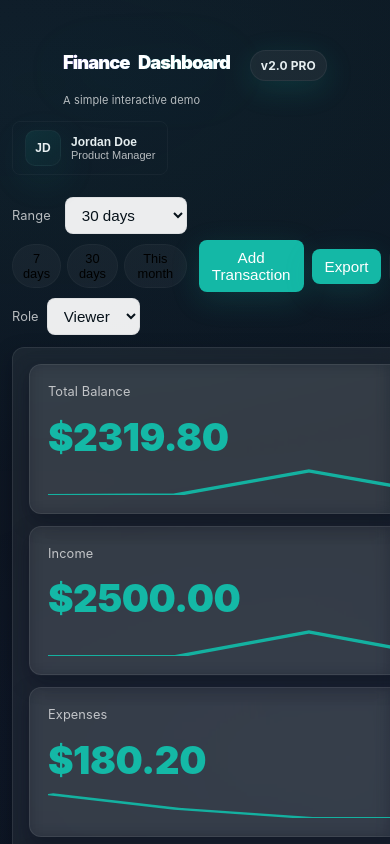
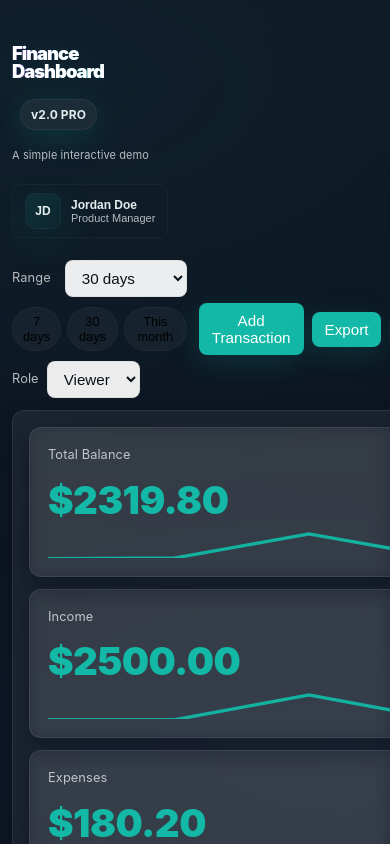
Before and after one commit to abhigyan7731/Finance-Dashboard-UI, a Next.js app: page / in a window 390 px wide. Shown: the top 844 px of the page. Built offline with nearby package versions, Linux system fonts and the light colour scheme.

Commit message:
Add hot-update files for webpack and Header component
- Created new hot-update files for the Header component and webpack runtime.
- Implemented eval-source-map for development purposes in the generated files.
- Updated Header component to include new state management and rendering logic.

```diff
--- a/src/components/Header.jsx
+++ b/src/components/Header.jsx
@@ -15,17 +15,15 @@ export default function Header(){
   }
 
   return (
-    <header className="fd-header header" style={{display:'flex',alignItems:'center',justifyContent:'space-between',gap:12}}>
+    <header className="fd-header header" style={{gap:12}}>
       <div className="fd-logo-wrap">
-        <div style={{display:'flex',alignItems:'center',gap:12}}>
-          <h1 className="fd-logo" style={{margin:0}}>Finance <span className="fd-logo-accent">Dashboard</span></h1>
-          <span className="fd-logo-badge">v2.0 PRO</span>
-        </div>
+        <h1 className="fd-logo" style={{margin:0}}>Finance<br/>Dashboard <span className="fd-logo-accent"></span></h1>
+        <span className="fd-logo-badge">v2.0 PRO</span>
         <div className="small" style={{marginTop:6}}>A simple interactive demo</div>
       </div>
 
-      <div className="fd-controls" style={{display:'flex',alignItems:'center',gap:12}}>
-        <div style={{display:'flex',alignItems:'center',gap:12}}>
+      <div className="fd-header-right">
+        <div className="fd-controls" style={{display:'flex',alignItems:'center',gap:12}}>
           <button className="btn-ghost" onClick={()=>setOpenSettings(s=>!s)} title="Open profile & settings" style={{display:'flex',alignItems:'center',gap:10}}>
             <div className="profile-avatar teal" style={{width:36,height:36,borderRadius:10}} aria-hidden>
               <div className="initials" style={{fontSize:12}}>JD</div>
--- a/src/index.css
+++ b/src/index.css
@@ -120,9 +120,9 @@ button:focus, input:focus, select:focus{outline:2px solid rgba(20,184,166,0.12);
 }
 
 /* Finance Dashboard hero logo styles */
-.fd-header{padding:8px 0}
-.fd-logo-wrap{display:flex;flex-direction:column;gap:6px}
-.fd-logo{font-size:clamp(1.6rem, 6vw, 3.2rem);font-weight:900;margin:0;line-height:1;letter-spacing:-1px;background:linear-gradient(90deg,#7c3aed,#14b8a6,#60a5fa,#f59e0b);background-size:200% 200%;-webkit-background-clip:text;background-clip:text;color:transparent;animation:fd-gradient 6s linear infinite}
+.fd-header{padding:8px 0;display:flex;align-items:center;justify-content:space-between}
+.fd-logo-wrap{display:flex;flex-direction:row;align-items:center;gap:12px}
+.fd-logo{font-size:clamp(1.6rem, 6vw, 3.2rem);font-weight:900;margin:0;line-height:1;letter-spacing:-1px;background:linear-gradient(90deg,#7c3aed,#14b8a6,#60a5fa,#f59e0b);background-size:200% 200%;-webkit-background-clip:text;background-clip:text;color:transparent;animation:fd-gradient 6s linear infinite;text-align:left}
 .fd-logo-accent{display:inline-block;margin-left:6px;color:inherit}
 .fd-logo-badge{margin-left:8px;padding:6px 10px;border-radius:999px;background:rgba(255,255,255,0.06);border:1px solid rgba(255,255,255,0.06);font-weight:700;font-size:12px;color:var(--text);box-shadow:var(--glow-accent)}
 
@@ -134,13 +134,14 @@ button:focus, input:focus, select:focus{outline:2px solid rgba(20,184,166,0.12);
 /* layout: keep controls on right on desktop, stack on mobile */
 @media (min-width:641px){
   .fd-header{flex-direction:row}
-  .fd-logo-wrap{align-items:flex-start}
+  .fd-logo-wrap{align-items:center}
 }
 @media (max-width:640px){
   .fd-header{flex-direction:column;align-items:flex-start}
-  .fd-controls{width:100%;display:flex;justify-content:flex-start}
-  .fd-logo{font-size:clamp(1.8rem,10vw,2.6rem)}
+  .fd-logo-wrap{flex-direction:column;align-items:flex-start;width:100%}
+  .fd-logo{font-size:2.2rem}
   .fd-logo-badge{margin-top:6px}
+  .fd-header-right{width:100%;display:flex;justify-content:flex-start;margin-top:8px}
 }
 
 /* touch devices: avoid hover lift which can be janky */
```
